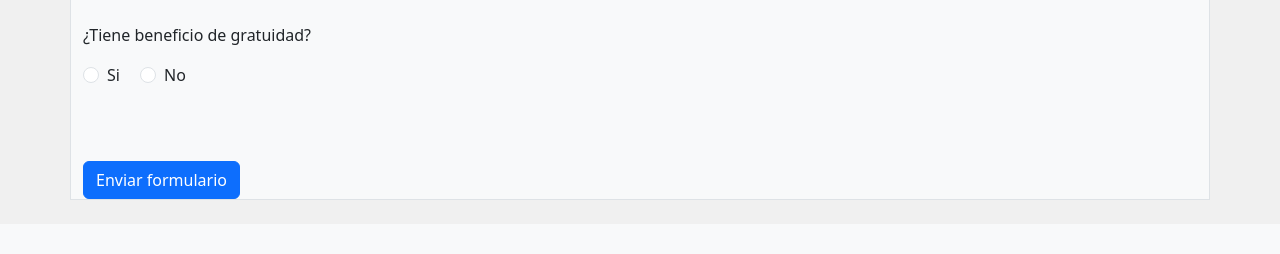
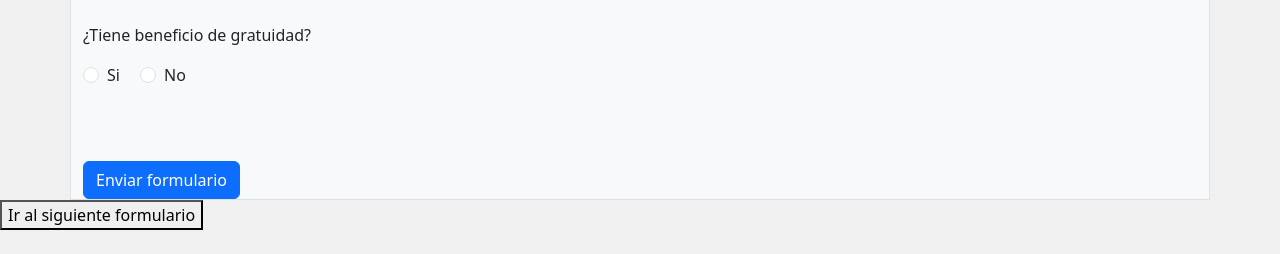
Before and after one commit to matias9garcia/proyecto-de-titulo, a CodeIgniter app: page /proyecto-de-titulo-Gabriel-Amigo/FormularioSocio in a window 1280 px wide. Shown: the part 1857-2111 px from the top of the page. Before the commit the page ends 2057 px from the top, so only its background shows below. Run offline with CodeIgniter, Linux system fonts and the light colour scheme.

Commit message:
avance noche 2
incluir navegacion entre formulario sociodemografico hacia cuestionario, y viceversa

```diff
--- a/application/controllers/Alumno_controller.php
+++ b/application/controllers/Alumno_controller.php
@@ -33,6 +33,13 @@ class Alumno_controller extends CI_Controller {
     {
 
         $this->load->view('formularioSocio_view');
+
+    }
+
+	public function ir_a_formulario_MSLQ()
+    {
+
+        $this->load->view('FormularioPreguntas');
 
     }
 
@@ -105,15 +112,19 @@ class Alumno_controller extends CI_Controller {
 		// ]);
 		// return;
 
-		// Llamar al modelo para insertar
+		// Llamar al modelo para insertar en la BD un nuevo formulario sociodemografico
         $resultado = $this->Alumnos_model->insertarNuevaRespuestaFormSocioDemografico($data);
 
+
+
+
         // // Responder al cliente
-        // if ($resultado) {
-        //     echo json_encode(['success' => true, 'message' => 'Alumno insertado correctamente.']);
-        // } else {
-        //     echo json_encode(['success' => false, 'message' => 'Error al insertar el alumno.']);
-        // };
+        if ($resultado) {
+			// Cargar la vista para pasar al siguiente formulario
+            echo json_encode(['success' => true, 'message' => 'Alumno insertado correctamente.']);
+        } else {
+            echo json_encode(['success' => false, 'message' => 'Error al insertar el alumno.']);
+        };
 
 		// $this->Alumnos_model->insertarNuevaRespuestaFormSocioDemografico(
 		// 	$rut_usuario, $carrera, $genero, $edad, $nacionalidad,
--- a/application/views/formularioSocio_view.php
+++ b/application/views/formularioSocio_view.php
@@ -640,9 +640,16 @@
                     Enviar formulario
             </button>
         </div>
+
+    </form>
+
+
     </section>
 </div>
-</form>
+
+    <form action="<?=base_url('FormularioPreguntas')?>" method="post">
+        <button type="submit">Ir al siguiente formulario</button>
+    </form>
 
 <br>
 
@@ -725,7 +732,8 @@ $(document).ready(function(){
 });
 
 </script>
-	<script >
+
+	<script>
 
         $("#formSocio").submit(function (ev) {
             ev.preventDefault();
@@ -760,12 +768,8 @@ $(document).ready(function(){
         contentType: "application/json", // Indica que envías JSON
         data: jsonData, // Enviar JSON
         success: function (response) {
-            console.log("Respuesta del servidor:", response);
-            if (response.success) {
-                alert("Alumno insertado correctamente.");
-            } else {
-                alert("Error al insertar el alumno: " + response.message);
-            }
+            alert("Respuestas de formulario registradas correctamente");
+            document.getElementById("boton_siguiente_formulario").disabled = false;
         },
 
         error: function (xhr, status, error) {
--- a/application/views/preguntas_view.php
+++ b/application/views/preguntas_view.php
@@ -17,6 +17,10 @@
 </head>
 
 <body style="background-color:#F0F0F0">
+
+    <form action="<?=base_url('FormularioSocio')?>" method="post">
+        <button type="submit">Volver atrás</button>
+    </form>
 
     <div class="container border border-3 border-gray bg-light">
 <h1>Cuestionario de Motivacion y Estrategias de estudio</h1>
```
